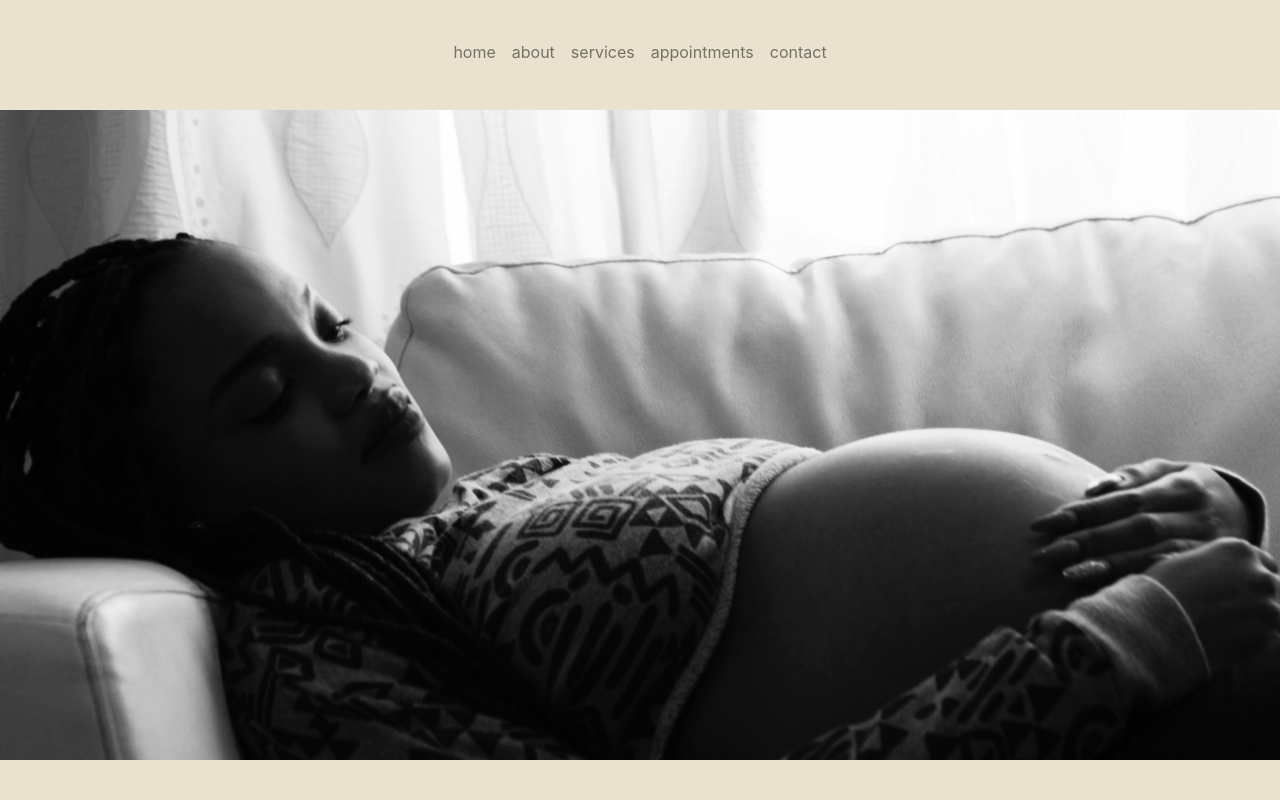
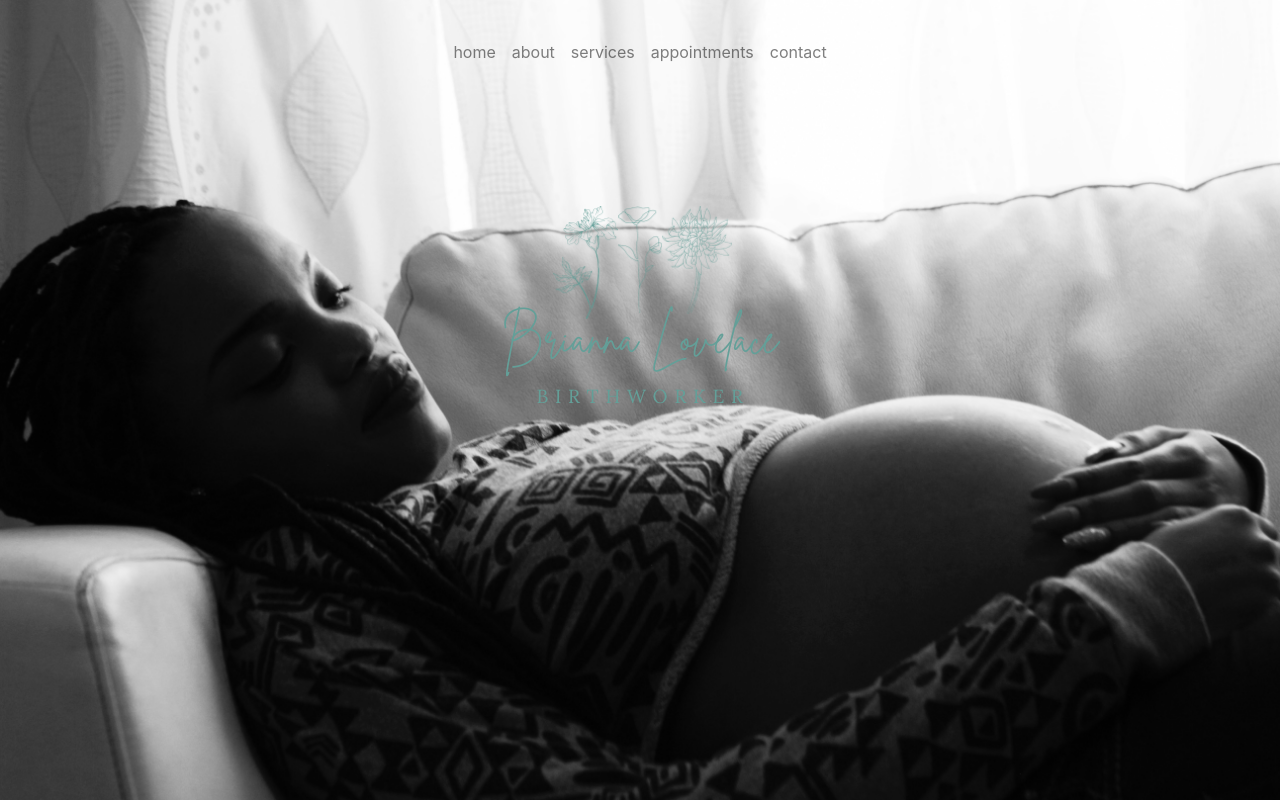
Before and after one commit to mdreesen/lovelace_site, a React (Create React App) app: page / in a window 1280 px wide. Shown: the top 800 px of the page. Built offline with nearby package versions, Linux system fonts and the light colour scheme; the HTML template or start-up script is replaced by a standard one.

Commit message:
adding homepage changes and images

```diff
--- a/src/index.css
+++ b/src/index.css
@@ -15,14 +15,14 @@ nav {
 }
 
 .navbar {
-      /* position: relative; */
-    /* display: flex; */
+    position: absolute;
     flex-wrap: wrap;
     text-align: center;
     align-items: center;
     justify-content: center;
     padding-top: 2rem;
     padding-bottom: .5rem;
+    width: 100%;
 }
 
 .navbar-link-container {
@@ -31,15 +31,31 @@ nav {
 }
 
 /* Homepage CSS */
+
 .imgContainer {
-  background-image: url("./images/dexter-chatuluka-OyvZbtXJRlA-unsplash.jpg");
+  justify-content: center;
+  align-items: center;
+}
+
+.homepageImage {
   background-position: center;
-  padding: 300px 0px 350px 0px;
-  margin: 30px 0px 0px 0px;
+  /* padding: 400px 0px 350px 0px; */
+  /* margin: 30px 0px 0px 0px; */
   display: flex;
   background-size: cover;
   max-width: 100%;
+  justify-content: center;
   height: auto;
+  align-items: center;
+}
+
+.image-wrapper-home {
+  align-items: center;
+  justify-content: center;
+}
+
+.logo-image {
+  margin-top: -63rem;
 }
 
 .about-business {
@@ -55,7 +71,26 @@ nav {
 
 /* About Page */
 .brianna-image-container {
-  margin-top: 40px;
+  width: 100%;
+  height: 100%;
+  justify-content: center;
+  align-items: center;
+  text-align: -webkit-center;
+
+}
+
+.image-wrapper {
+  width: 50%;
+}
+
+.briannaImage {
+  background-position: center;
+  padding: 30px 0px 30px 0px;
+  margin: 30px 0px 0px 0px;
+  display: flex;
+  background-size: cover;
+  max-width: 100%;
+  height: auto;
 }
 
 .about-text-hello {
@@ -153,7 +188,7 @@ nav {
   .serviceImgLaborSupport {
     position: relative;
     background-position: center;
-    /* padding: 300px 0px 350px 0px; */
+    padding: 300px 0px 350px 0px;
     display: block;
     background-size: cover;
     max-width: 100%;
@@ -166,7 +201,7 @@ nav {
   }
 }
 
-@media only screen and (max-width: 950px) {
+/* @media only screen and (max-width: 950px) {
   .imgContainer {
     background-image: url("./images/dexter-chatuluka-OyvZbtXJRlA-unsplash.jpg");
     background-position: center;
@@ -177,9 +212,9 @@ nav {
     max-width: 100%;
     height: auto;
   }
-}
+} */
 
-@media only screen and (max-width: 800px) {
+/* @media only screen and (max-width: 800px) {
   .imgContainer {
     background-image: url("./images/dexter-chatuluka-OyvZbtXJRlA-unsplash.jpg");
     background-position: center;
@@ -190,10 +225,10 @@ nav {
     max-width: 100%;
     height: auto;
   }
-}
+} */
 
 @media only screen and (max-width: 600px) {
-  .imgContainer {
+  /* .imgContainer {
     background-image: url("./images/dexter-chatuluka-OyvZbtXJRlA-unsplash.jpg");
     background-position: center;
     padding: 200px 0px 60px 0px;
@@ -202,7 +237,7 @@ nav {
     background-size: cover;
     max-width: 100%;
     height: auto;
-  }
+  } */
   .serviceImgLaborSupport {
     position: relative;
     background-position: center;
@@ -232,7 +267,7 @@ nav {
   }
 }
 
-@media only screen and (max-width: 400px) {
+/* @media only screen and (max-width: 400px) {
   .imgContainer {
     background-image: url("./images/dexter-chatuluka-OyvZbtXJRlA-unsplash.jpg");
     background-position: center;
@@ -243,7 +278,7 @@ nav {
     max-width: 100%;
     height: auto;
   }
-}
+} */
 
 code {
   font-family: source-code-pro, Menlo, Monaco, Consolas, 'Courier New',
--- a/src/pages/About/index.js
+++ b/src/pages/About/index.js
@@ -1,9 +1,16 @@
 import React from 'react';
+
+// import images
+import briannaImage from '../../images/briannaImage.jpeg';
 
 const About = () => {
     return(
         <div>
-        <div className="brianna-image-container">Image Here</div>
+            <div className="brianna-image-container">
+            <div className="image-wrapper">
+                <img className="briannaImage" src={briannaImage}></img>
+            </div>
+         </div>
             <p className="about-text-hello">Hello!</p>
             <p className="about-text">I am Brianna Lovelace. My birth work journey started a little over 3 years ago when I was pregnant with my first child. We hired her not fully sure of the decision or understanding her worth in that moment. I went on to birth my son with no pain medicine in the hospital with a midwife. My doula was was phenomenal and helped the labor and birth to go smoothly. I remember telling her at our postpartum visit that I thought I wanted to be a doula. I wanted to help women achieve the birth of their dreams. But as soon as the thought came, it left. I had a newborn and starting a new career, business, etc just wasn’t in the cards.
 
--- a/src/pages/Home/index.js
+++ b/src/pages/Home/index.js
@@ -1,10 +1,19 @@
 import React from 'react';
+
+// import images
+import logo from '../../images/logo.png'
+import homepageImage from '../../images/dexter-chatuluka-OyvZbtXJRlA-unsplash.jpg'
 
 function Home() {
     return(
         <div>
             <section className="topSection">
-                <div className="imgContainer"></div>
+                <div className="image-wrapper-home">
+                    <div className="imgContainer">
+                        <img className="homepageImage" src={homepageImage}></img>
+                        <img className="logo-image" src={logo}></img>
+                    </div>
+                </div>
             </section>
             <section>
                 <div className="about-business">
```
Also changed, not shown: public/index.html (+0 -24 lines), src/images/logo.png (added), 1 other file (tests, documents, lock files or other folders).
